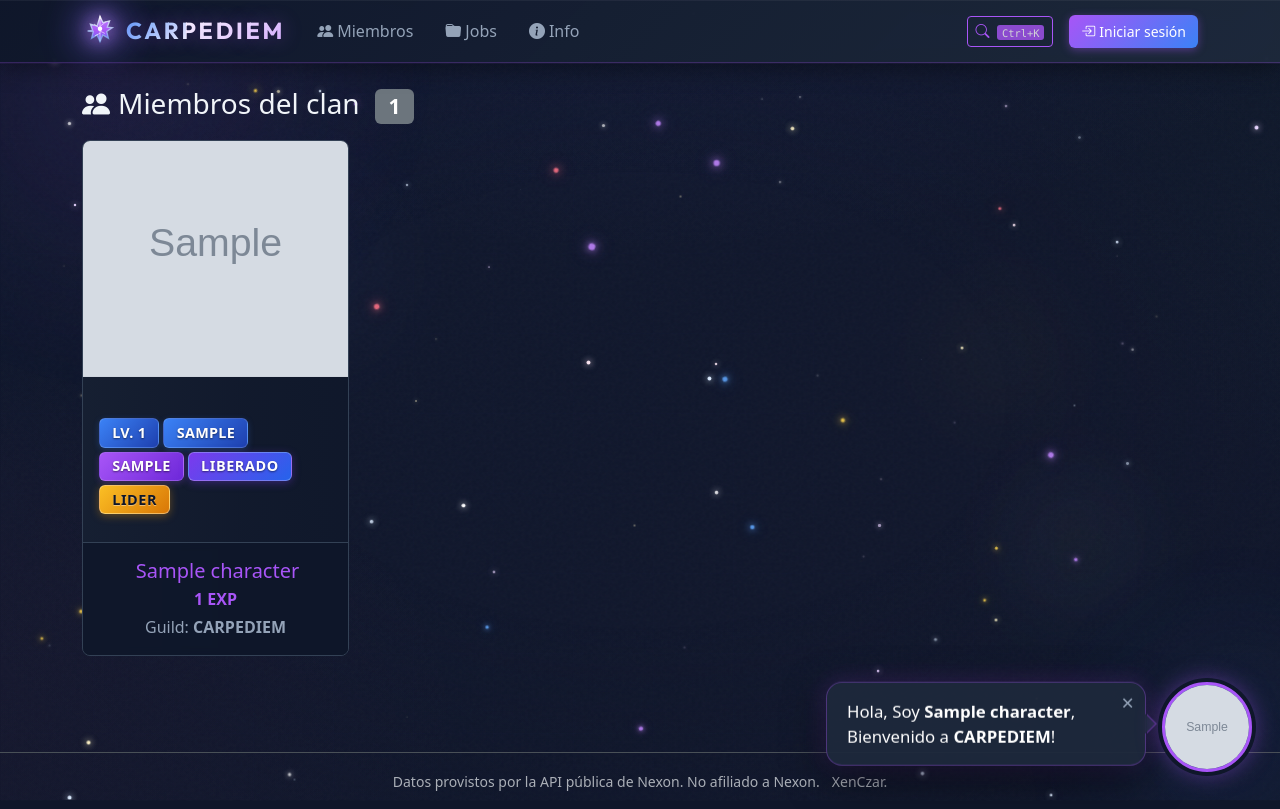
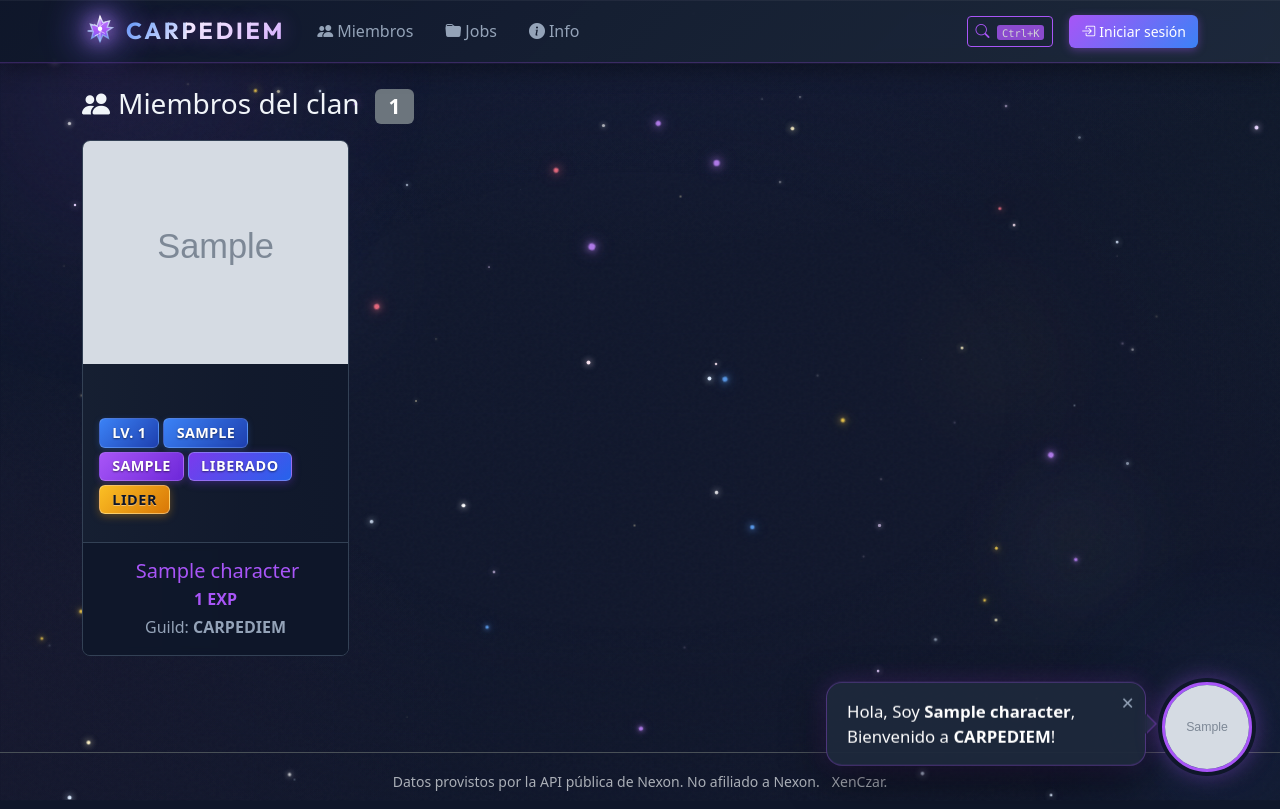
Before and after one commit to crave94/carpediem, a Flask app: page / in a window 1280 px wide. Run offline with Flask 3, Linux system fonts and the light colour scheme; tables that the repository leaves empty hold one stand-in row (values such as "Sample post"); grey boxes marked "Sample" are stand-in pictures; some libraries are stand-ins or nearby versions.

Commit message:
Slightly reduce character image size to 118% and scale zoom on hover to 1.05

```diff
--- a/static/style.css
+++ b/static/style.css
@@ -502,15 +502,15 @@ main, nav, footer {
   overflow: hidden;
 }
 .char-card__img img {
-  width: 135%;
-  height: 135%;
+  width: 118%;
+  height: 118%;
   object-fit: contain;
   object-position: center 15%;
   image-rendering: pixelated;
   transition: transform 0.2s ease-out;
 }
 .char-card:hover .char-card__img img {
-  transform: scale(1.08);
+  transform: scale(1.05);
 }
 .char-card__body {
   padding: 0.75rem 1rem;
```
